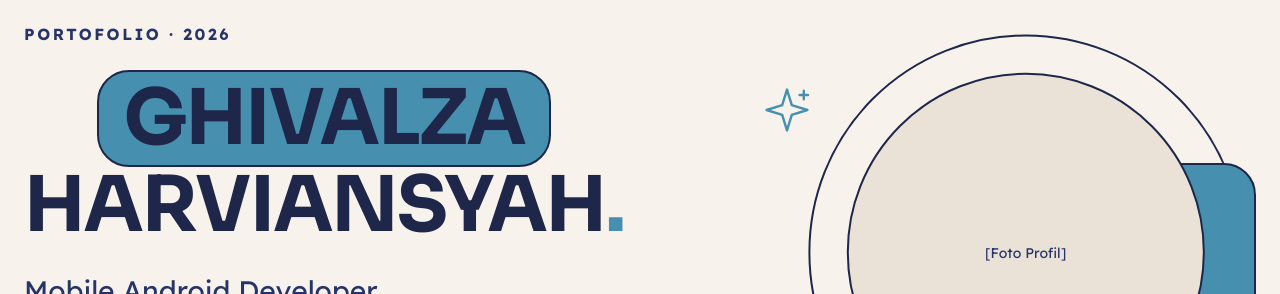
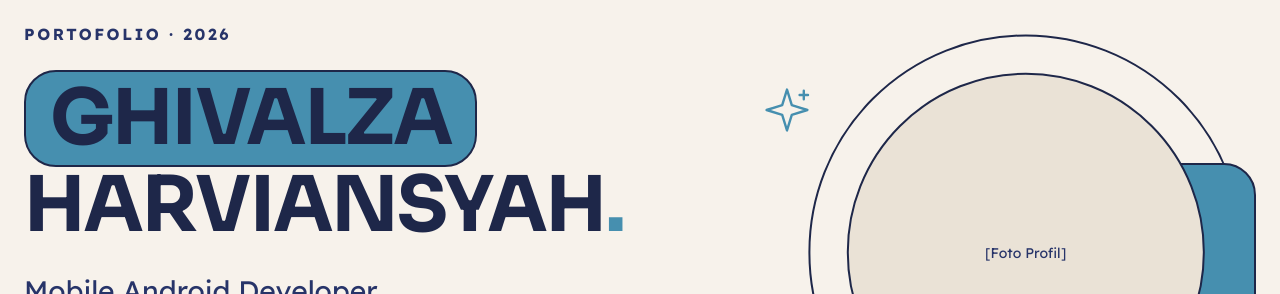
Before and after one commit to ghivalzahrvnsyah/personal-web, a Vue app: page / in a window 1280 px wide. Shown: the part 148-442 px from the top of the page. Built offline with nearby package versions, Linux system fonts and the light colour scheme; no server answers; the database is empty.

Commit message:
fix alignment

```diff
--- a/src/sections/HeroSection.vue
+++ b/src/sections/HeroSection.vue
@@ -25,7 +25,7 @@ function handleHeroPhotoError(event: Event) {
           Portofolio · {{ year }}
         </p>
 
-        <h1 class="grid justify-items-center font-display text-[clamp(2.5rem,5vw,5rem)] font-bold uppercase leading-none tracking-tight text-space-indigo lg:text-[clamp(4rem,6vw,6rem)]">
+        <h1 class="grid justify-items-center font-display text-[clamp(2.5rem,5vw,5rem)] font-bold uppercase leading-none tracking-tight text-space-indigo lg:justify-items-start lg:text-[clamp(4rem,6vw,6rem)]">
           <span class="rounded-card border-retro bg-air-force-blue px-6 py-2">{{ firstName }}</span>
           <span>{{ lastName }}<span aria-hidden="true" class="text-air-force-blue">.</span></span>
         </h1>
```
